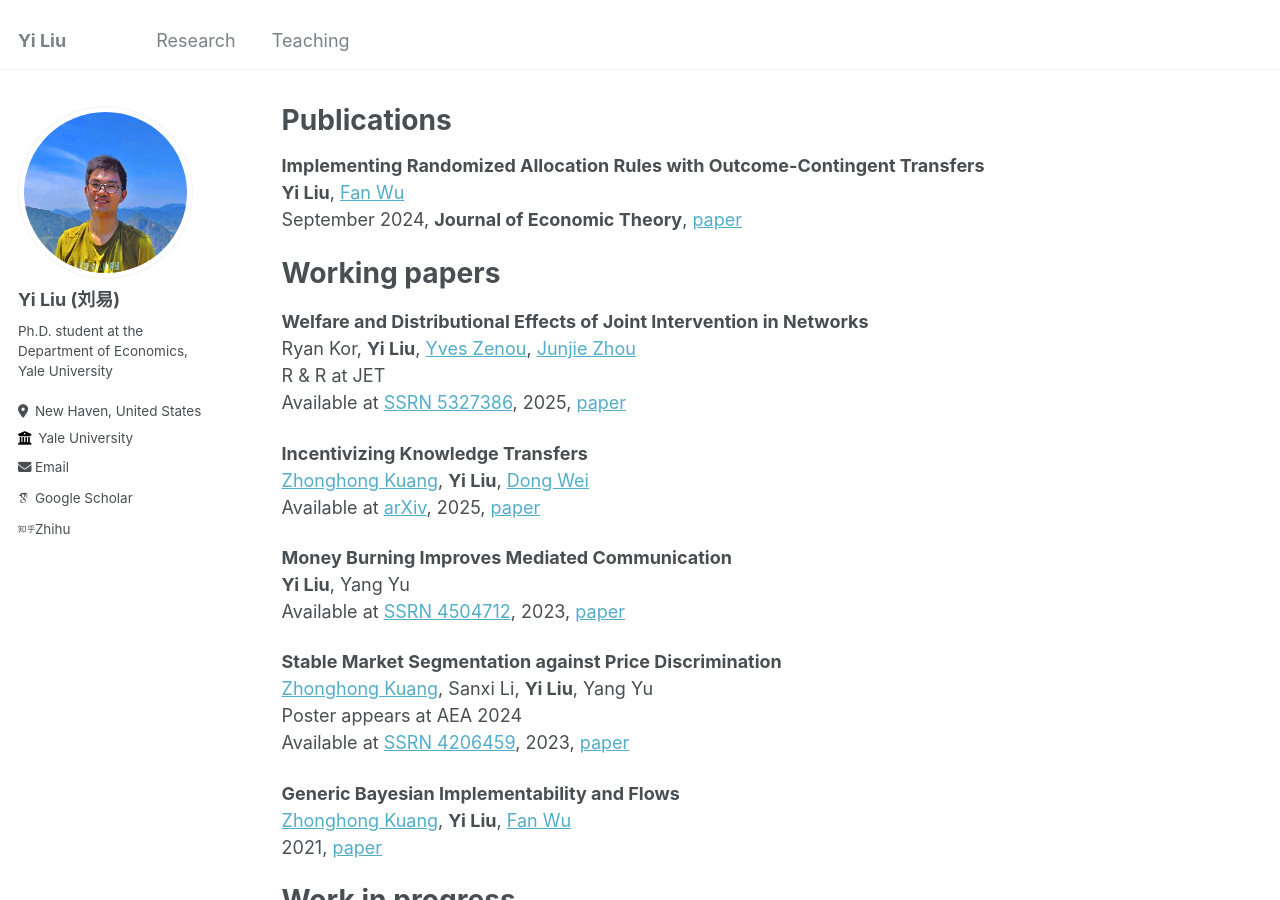
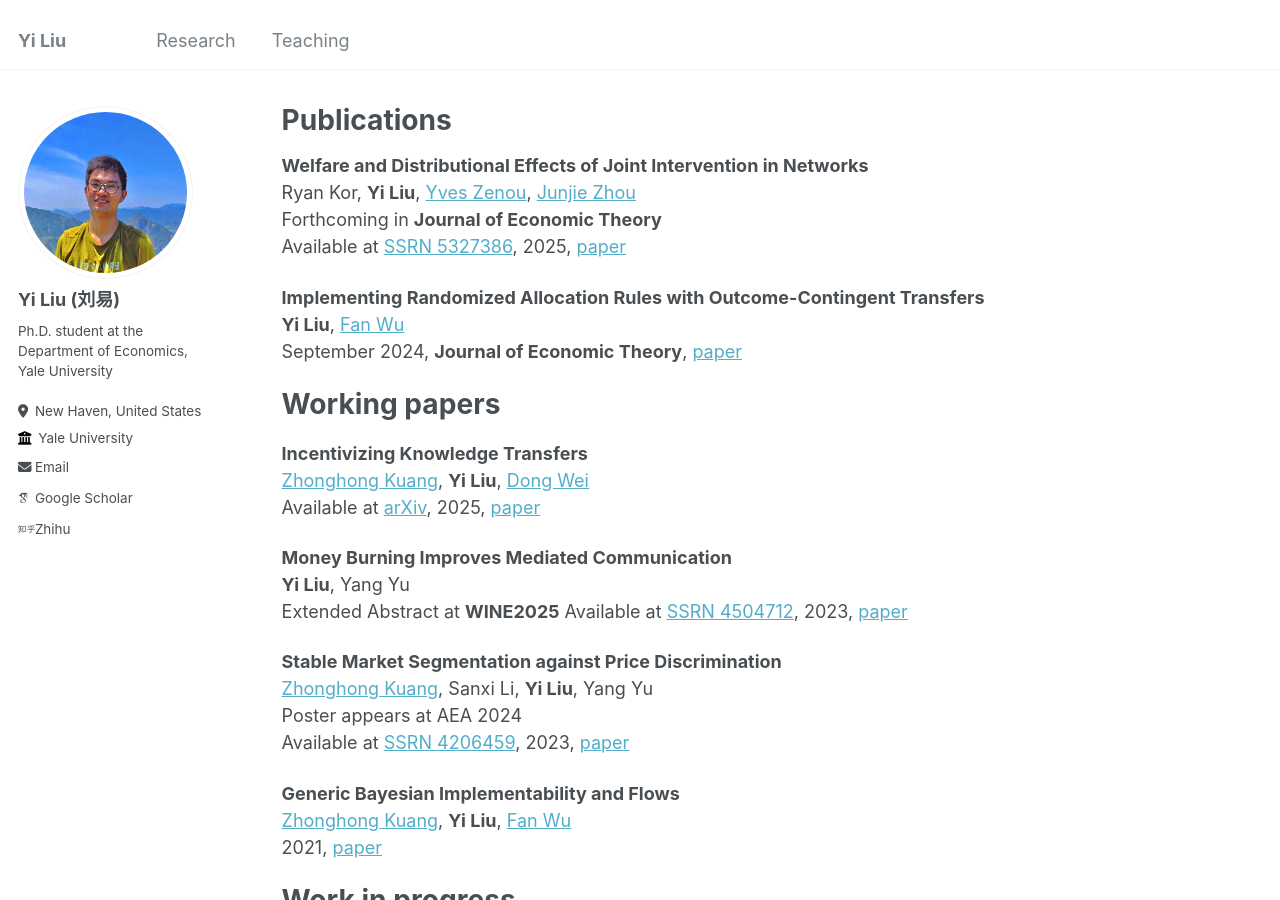
Before and after one commit to Leasy/Leasy.github.io, a Jekyll site: the page built from _pages/publications.md, in a window 1280 px wide and 900 px high. Built offline with Jekyll 4.4.1, drawn with Linux system fonts in a browser that asks for light colours; some web fonts are replaced; part of the change alters nothing that is shown.

Commit message:
Update publications.md

```diff
--- a/_pages/publications.md
+++ b/_pages/publications.md
@@ -4,6 +4,11 @@ title: "Publications"
 permalink: /publications/
 author_profile: true
 ---
+**Welfare and Distributional Effects of Joint Intervention in Networks**<br>
+Ryan Kor, **Yi Liu**, [Yves Zenou](<https://sites.google.com/site/yvesbzenou/home>), [Junjie Zhou](<https://zhoujunjie.weebly.com/>)<br>
+Forthcoming in **Journal of Economic Theory**<br>
+Available at [SSRN 5327386](<https://papers.ssrn.com/sol3/papers.cfm?abstract_id=5327386>), 2025, [paper](/files/Joint_intervention_new__2025.pdf)
+
 **Implementing Randomized Allocation Rules with Outcome-Contingent Transfers**<br>
 **Yi Liu**, [Fan Wu](<https://www.fanwu.info/>)<br>
 September 2024, **Journal of Economic Theory**, [paper](<https://doi.org/10.1016/j.jet.2024.105878>)
@@ -11,17 +16,13 @@ September 2024, **Journal of Economic Theory**, [paper](<https://doi.org/10.1016
 
 Working papers
 ======
-**Welfare and Distributional Effects of Joint Intervention in Networks**<br>
-Ryan Kor, **Yi Liu**, [Yves Zenou](<https://sites.google.com/site/yvesbzenou/home>), [Junjie Zhou](<https://zhoujunjie.weebly.com/>)<br>
-R & R at  JET<br>
-Available at [SSRN 5327386](<https://papers.ssrn.com/sol3/papers.cfm?abstract_id=5327386>), 2025, [paper](/files/Joint_intervention_new__2025.pdf)
-
 **Incentivizing Knowledge Transfers**<br>
 [Zhonghong Kuang](<https://zhkuang.weebly.com/>), **Yi Liu**, [Dong Wei](<https://sites.google.com/view/dongwei>)<br>
 Available at [arXiv](<http://arxiv.org/abs/2507.11018>), 2025, [paper](/files/knowledge_KLW.pdf)
 
 **Money Burning Improves Mediated Communication**<br>
 **Yi Liu**, Yang Yu<br>
+Extended Abstract at **WINE2025**
 Available at [SSRN 4504712](<https://papers.ssrn.com/sol3/papers.cfm?abstract_id=4504712>), 2023, [paper](/files/CommunicationDevice_New.pdf)
 
 **Stable Market Segmentation against Price Discrimination**<br>
```
